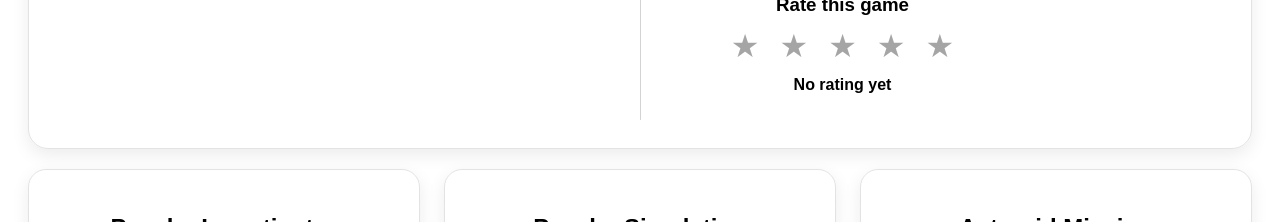
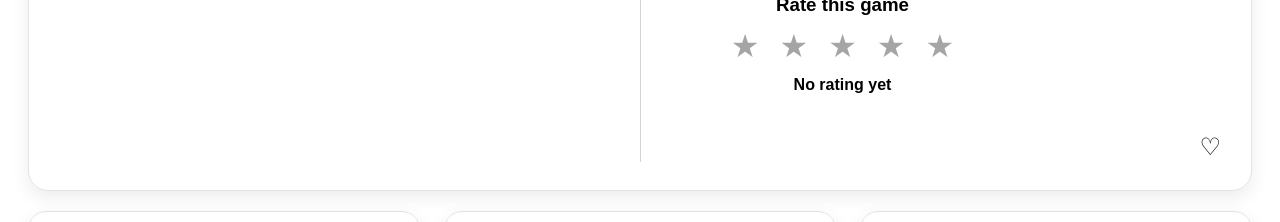
Before and after one commit to MissionToPsyche-Platinum/platinum_21a_portal-se, a Vue app in the folder Psyche-mission/: page /game/PsyX in a window 1280 px wide. Shown: the part 1260-1482 px from the top of the page. Built offline with nearby package versions, Linux system fonts and the light colour scheme.

Commit message:
Task #127: add a favorite button for the currently selected game

```diff
--- a/Psyche-mission/src/views/GamePage.vue
+++ b/Psyche-mission/src/views/GamePage.vue
@@ -21,6 +21,7 @@ export default {
       qrCode: null,
       displayQr: true,
       suggestedGames: null,
+      isFavorite: false, // true if the game is saved in favorite
     }
   },
   mounted() {
@@ -45,6 +46,9 @@ export default {
     } else {
       this.foreGround = this.gameIsDark ? "#ffffff" : "#000000";
     }
+    this.loadFavoriteState();
+    window.addEventListener("favorites-updated", this.loadFavoriteState);
+
   },
   methods: {
     // toggle between black/white dark-light defaults
@@ -137,7 +141,40 @@ export default {
       return (/Android|webOS|iPhone|iPad|iPod|BlackBerry|IEMobile|Opera Mini/i.test(navigator.userAgent))
       || (/Macintosh/i.test(navigator.userAgent) && navigator.maxTouchPoints && navigator.maxTouchPoints > 1); // Additional check for modern Ipads with Macintosh in userAgent string
     },
+
+    // read saved favorite list from localStorage
+    getFavoriteGames() {
+      //if favorite list exists, convert it to an array, otherwise return null
+      const savedFavorites = localStorage.getItem("favoriteGames");
+      return savedFavorites ? JSON.parse(savedFavorites) : [];
+    },
+    // check if the current game is saved
+    loadFavoriteState() {
+      const favorites = this.getFavoriteGames();
+      this.isFavorite = favorites.includes(this.game.id);
+    },
+// switches between favorite/not favorite, if the current game is saved remove it
+// if not, save it
+    toggleFavorite() {
+      let favorites = this.getFavoriteGames();
+
+      if (favorites.includes(this.game.id)) {
+        favorites = favorites.filter(id => id !== this.game.id); // remove from favorites
+        this.isFavorite = false;
+      } else {
+        favorites.push(this.game.id);  // add to favorites
+        this.isFavorite = true;
+      }
+
+      localStorage.setItem("favoriteGames", JSON.stringify(favorites));
+
+      // notify other components that favorites changed
+      window.dispatchEvent(new Event("favorites-updated"));
+    },
+
+
   },
+
   created() {
     this.findGame();
   },
@@ -250,6 +287,26 @@ export default {
             :foreGround="foreGround"
             :backGround="backGround"
         />
+
+        <!--favorite button that change color dynamically and prevent navigation when clicked.-->
+        <div class="favorite-container">
+          <p>{{ isFavorite ? "Saved" : "" }} </p>
+
+          <button
+              class="favorite-btn"
+              :style="{ color: foreGround }"
+              :class="{ saved: isFavorite }"
+              @click.prevent.stop="toggleFavorite"
+              :aria-label="isFavorite ? 'Remove from favorites' : 'Save to favorites'"
+              :title="isFavorite ? 'Unsave game' : 'Save game'"
+          >
+            {{ isFavorite ? "\u2665" : "\u2661" }} <!--heart icon changes based on the state-->
+
+
+          </button>
+        </div>
+
+
       </div>
     </div>
 
@@ -535,6 +592,35 @@ input[type="color"] {
   margin: 0;
 }
 
+/* favorite button styling */
+
+.favorite-container {
+  display: flex;
+  flex-direction: row;
+  justify-content: right;
+  align-items: center;
+  margin-top: 12px;
+}
+
+.favorite-btn {
+  border: none;
+  background: transparent;
+  font-size: 24px;
+  cursor: pointer;
+  transition: transform 0.2s ease, opacity 0.2s ease;
+  opacity: 1;
+}
+
+.favorite-btn:hover {
+  transform: scale(1.1);
+  opacity: 0.85;
+}
+
+.favorite-btn.saved {
+  opacity: 1;
+}
+
+
 /* responsive design */
 @media (max-width: 1100px) {
   .suggested-games {
```
Also changed, not shown: Psyche-mission/src/components/GameLink.vue (+4 -4 lines).
